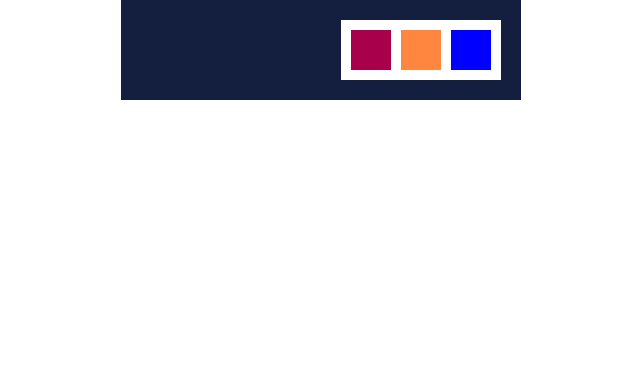
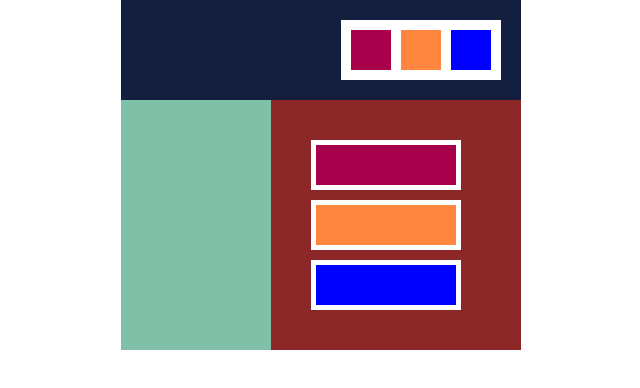
Before and after one commit to r-coney/sass_lesson, a website: page puzzle/index.html in a window 1280 px wide. Shown: the whole page, without its empty margins (319-959 px from the left). Drawn offline with Linux system fonts and the light colour scheme.

Commit message:
add: mainセクション作成

```diff
--- a/puzzle/index.html
+++ b/puzzle/index.html
@@ -17,9 +17,15 @@
         <div class="header__menu__item blue"></div>
       </div>
     </header>
-    <main>
-      <div></div>
-      <div></div>
+    <main class="main">
+      <div class="main__side-bar"></div>
+      <div class="main__content">
+        <div class="main__content__block">
+          <div class="main__content__block__item purple"></div>
+          <div class="main__content__block__item orange"></div>
+          <div class="main__content__block__item blue"></div>
+        </div>
+      </div>
     </main>
     <footer></footer>
   </div>
--- a/puzzle/src/sass/app.scss
+++ b/puzzle/src/sass/app.scss
@@ -34,3 +34,31 @@
     background-color: nth($buttonColor, $index_key);
   }
 }
+
+.main {
+  display: flex;
+  height: 250px;
+  &__side-bar {
+    background-color: $green;
+    width: 150px;
+  }
+  &__content {
+    background-color: $red;
+    position: relative;
+    width: 250px;
+    &__block {
+      position: absolute;
+      left: 40px;
+      top: 40px;
+      &__item {
+        border: solid 5px $white;
+        height: 40px;
+        margin-top: 10px;
+        width: 140px;
+        &:first-child {
+          margin-top: 0;
+        }
+      }
+    }
+  }
+}
```
Also changed, not shown: puzzle/dist/css/app.css.
